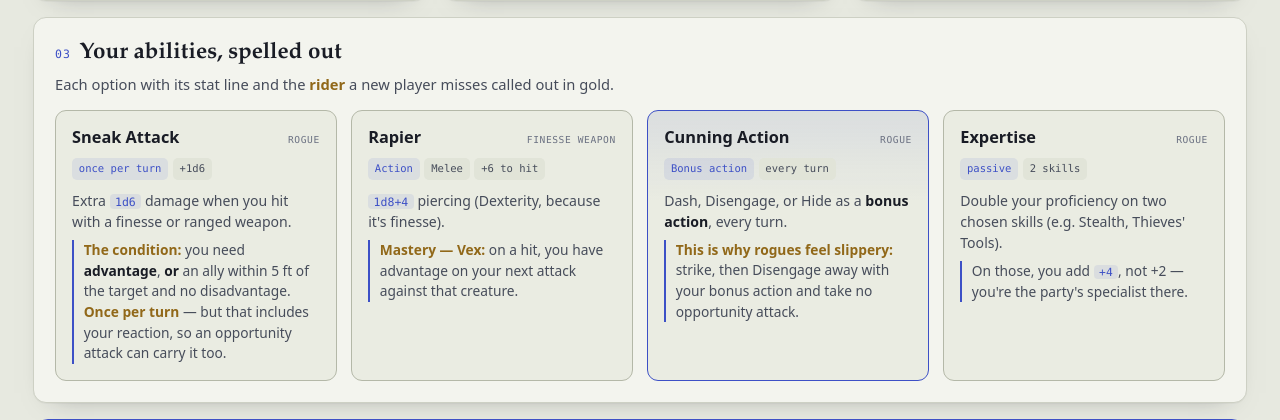
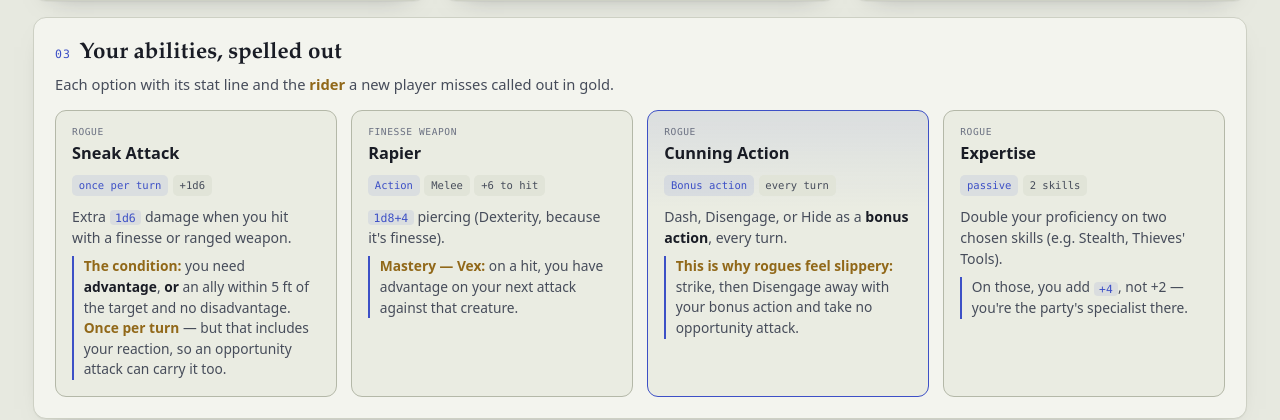
Before and after one commit to tohuw/eddic, a Python web app: template modules/companion/templates/learners-codex.skeleton.html in a window 1280 px wide; the page is wider, and only the part inside the window is pictured. Shown: the part 1082-1502 px from the top of that part. Run offline with Jinja, Linux system fonts and the light colour scheme; the template is opened without the code that fills it, so the values that code supplies are empty.

Commit message:
companion: fix ability-card source label overflow
The source tag (WARLOCK CANTRIP, PACT OF THE BLADE...) was nowrap in a
flex row and bled past the card edge on longer labels. Make it a wrapping
kicker above the title instead.

Co-Authored-By: Claude Opus 4.8 (1M context) <noreply@anthropic.com>

```diff
--- a/modules/companion/templates/learners-codex.skeleton.html
+++ b/modules/companion/templates/learners-codex.skeleton.html
@@ -112,9 +112,9 @@
   .abilities{display:grid;grid-template-columns:repeat(auto-fill,minmax(268px,1fr));gap:.9rem}
   .ab{border:1px solid var(--line-strong);border-radius:11px;background:var(--panel-2);padding:.9rem 1rem 1rem}
   .ab.react{border-color:var(--accent);background:linear-gradient(180deg,var(--accent-wash),transparent 34%),var(--panel-2)}
-  .ab-top{display:flex;align-items:baseline;justify-content:space-between;gap:.5rem}
+  .ab-top{display:flex;flex-direction:column-reverse;align-items:flex-start;gap:.12rem}
   .ab h3{margin:0;font-size:1.02rem;font-weight:700;font-family:var(--body)}
-  .ab .src{font-family:var(--mono);font-size:.6rem;letter-spacing:.06em;text-transform:uppercase;color:var(--ink-faint);white-space:nowrap}
+  .ab .src{font-family:var(--mono);font-size:.6rem;letter-spacing:.06em;text-transform:uppercase;color:var(--ink-faint);white-space:normal}
   .ab-stats{display:flex;flex-wrap:wrap;gap:.3rem;margin:.55rem 0 .6rem}
   .ab-stats span{font-family:var(--mono);font-size:.66rem;background:var(--panel-3);color:var(--ink-soft);border-radius:5px;padding:.18rem .42rem}
   .ab-stats .cost{color:var(--accent);background:var(--accent-wash)}
```
